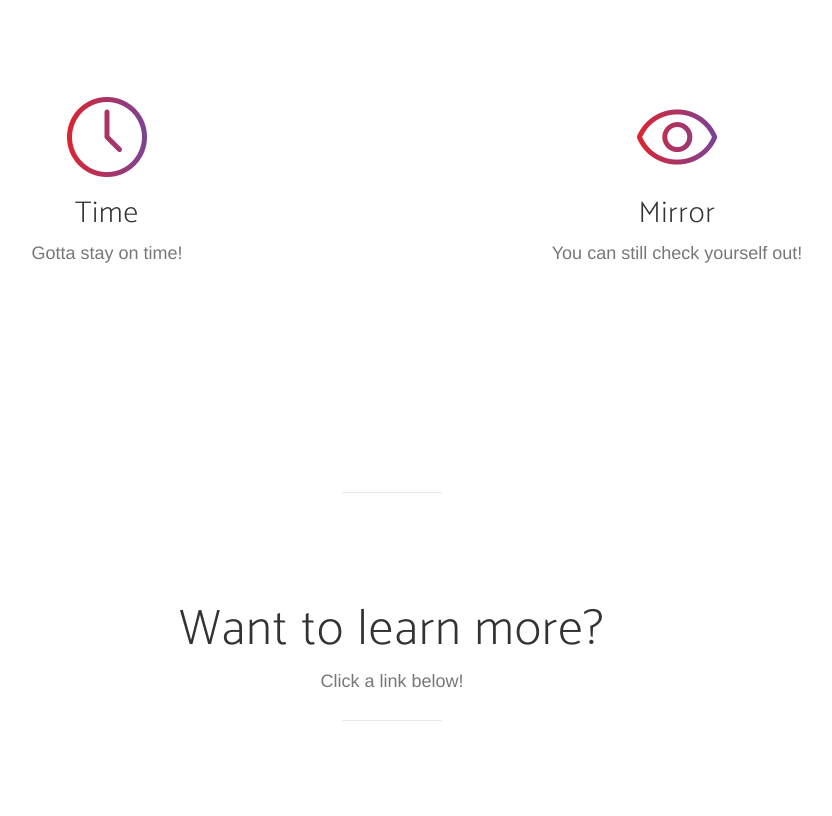
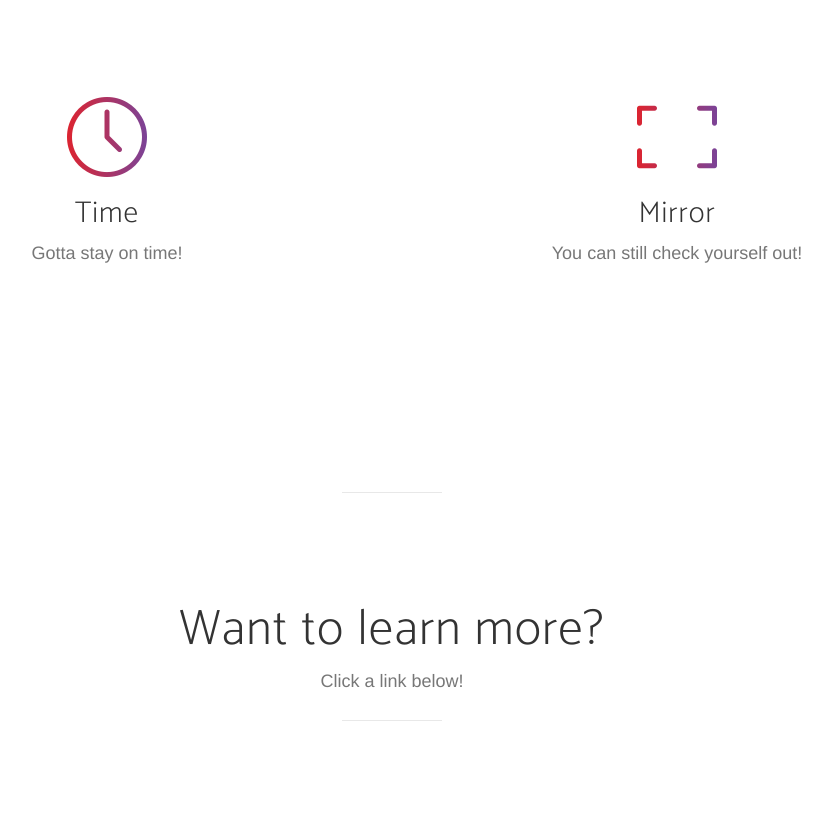
Before and after one commit to Millu/MagicMirror, a website: page index.html in a window 1280 px wide. Shown: the part 1292-2108 px from the top of the page, without its empty margins (248-1080 px from the left). Drawn offline with nearby package versions, Linux system fonts and the light colour scheme; a web font is replaced by a local one.

Commit message:
updated icons

```diff
--- a/index.html
+++ b/index.html
@@ -124,7 +124,7 @@
                             </div>
                             <div class="col-md-6">
                                 <div class="feature-item">
-                                    <i class="icon-eye text-primary"></i>
+                                    <i class="icon-frame text-primary"></i>
                                     <h3>Mirror</h3>
                                     <p class="text-muted">You can still check yourself out!</p>
                                 </div>
```
